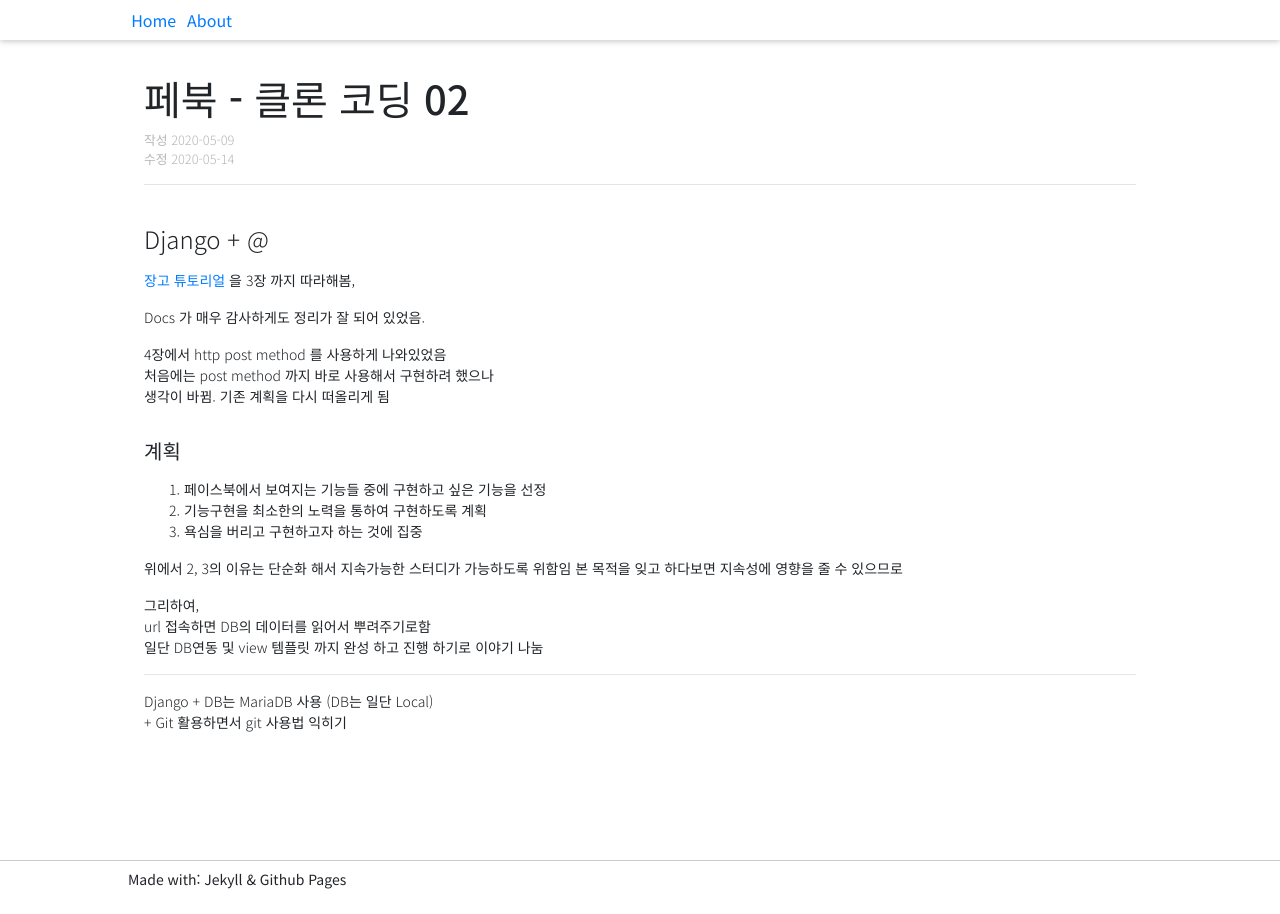
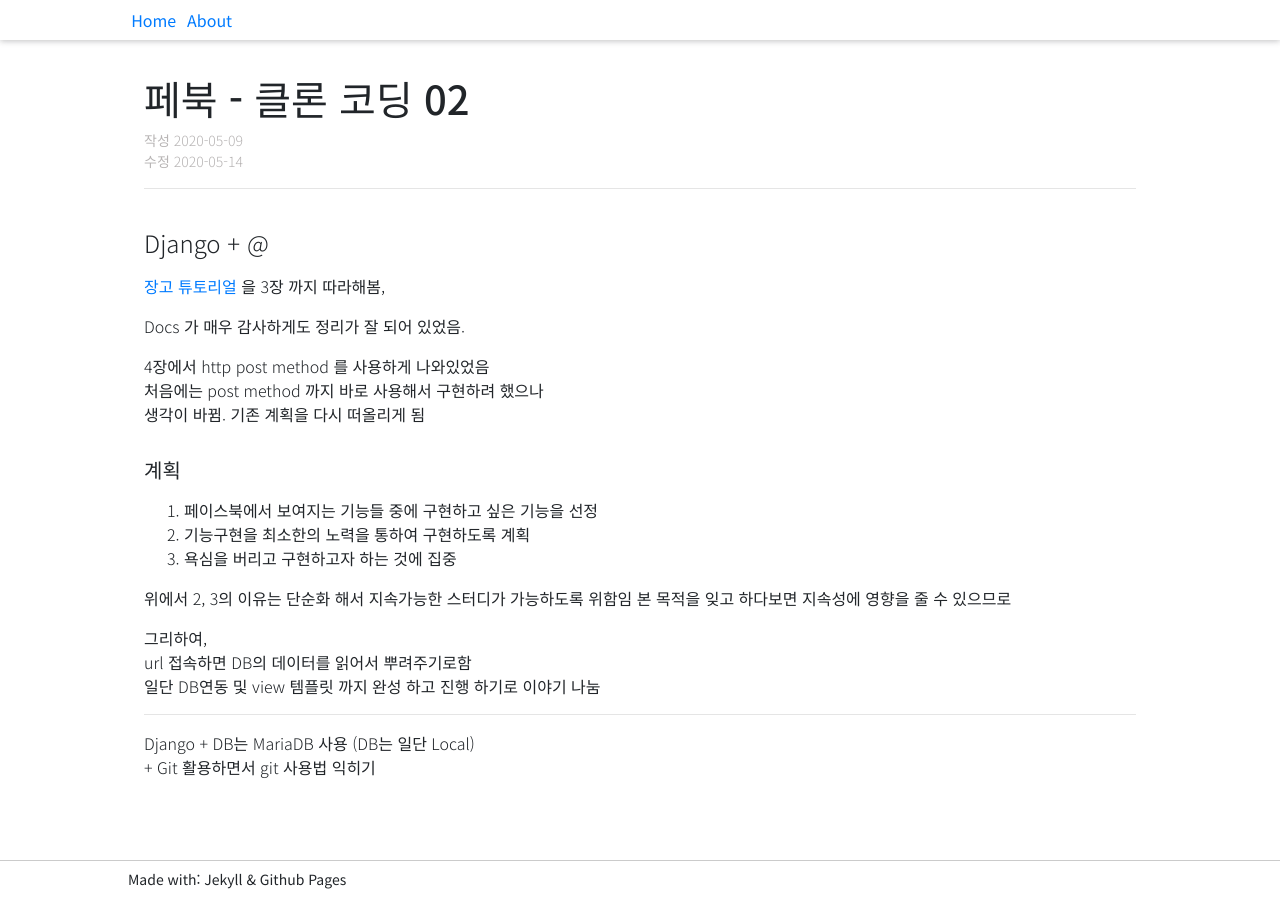
Before and after one commit to waonta/wati2.github.io, a Jekyll site: the page built from _posts/2020-05-09-ufb02.md, in a window 1280 px wide. Built offline with Jekyll 4.4.1, drawn with Linux system fonts in a browser that asks for light colours; some web fonts are replaced.

Commit message:
font-size 14px > 16px 로 변경

```diff
--- a/_sass/page-post.scss
+++ b/_sass/page-post.scss
@@ -5,14 +5,14 @@
     min-height: 90vh;
 
     & > p {
-        font-size: 0.875rem;
+        // font-size: 1rem;
         font-weight: 300;
     }
 
 }
 
 .post-date {
-    font-size: 0.8rem;
+    font-size: 0.875rem;
     color: #b8b5b5;
     font-weight: 300;
 }
@@ -35,10 +35,6 @@
     font-weight: 300;
     }
 
-    p, li{
-        font-size: 0.875rem;
-    }
-
     ul {
         list-style-type: symbols();
     }
```
